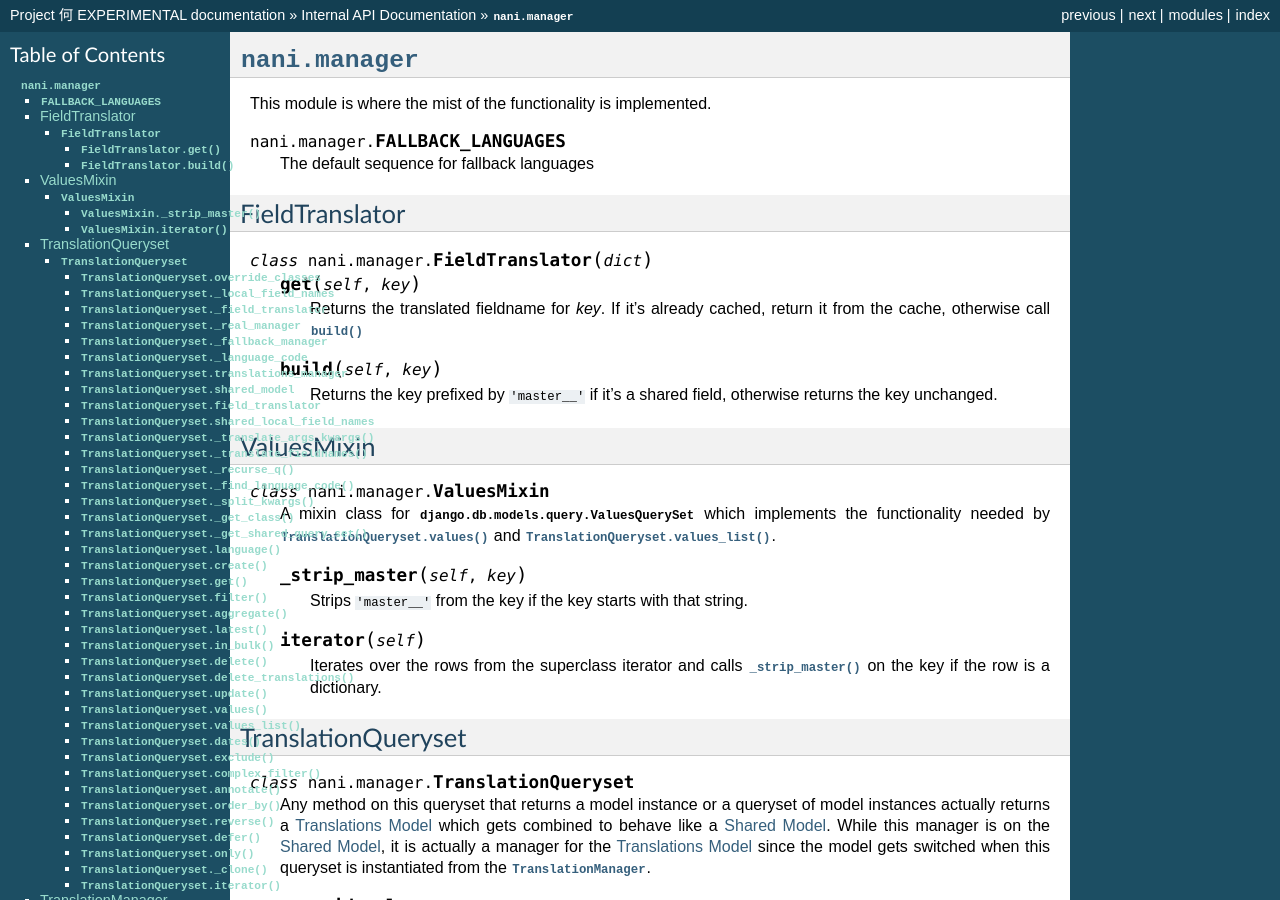
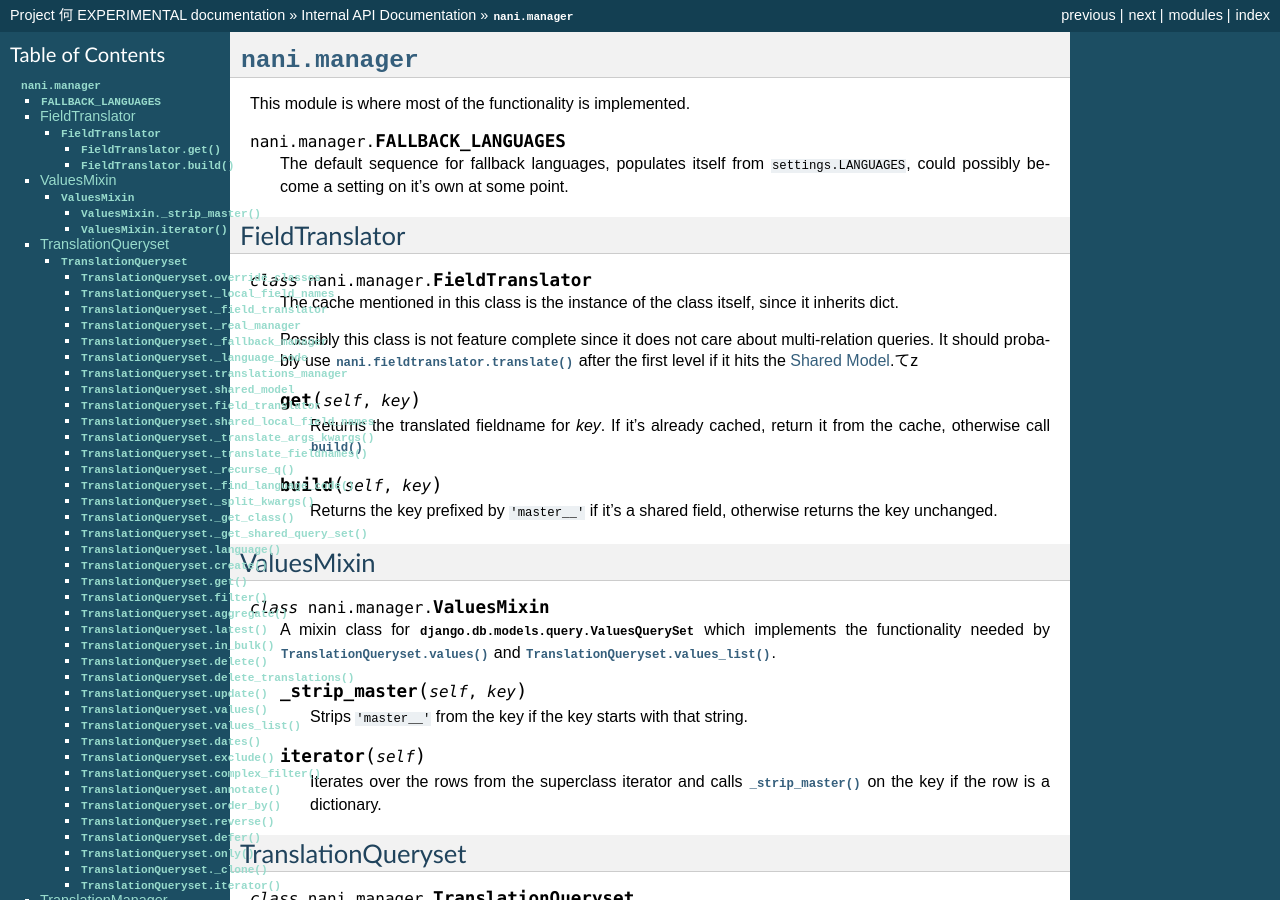
Before and after one commit to KristianOellegaard/django-hvad, a Sphinx documentation site: the page built from docs/internal/manager.rst, in a window 1280 px wide and 900 px high. Built offline with Sphinx 7.4.7, drawn with Linux system fonts in a browser that asks for light colours.

Commit message:
slight docs improvements

```diff
--- a/docs/internal/manager.rst
+++ b/docs/internal/manager.rst
@@ -4,18 +4,28 @@
 
 .. module:: nani.manager
 
-This module is where the mist of the functionality is implemented.
+This module is where most of the functionality is implemented.
 
 .. data:: FALLBACK_LANGUAGES
 
-    The default sequence for fallback languages
+    The default sequence for fallback languages, populates itself from
+    ``settings.LANGUAGES``, could possibly become a setting on it's own at some
+    point.
 
 
 ***************
 FieldTranslator
 ***************
 
-.. class:: FieldTranslator(dict)
+.. class:: FieldTranslator
+
+    The cache mentioned in this class is the instance of the class itself, since
+    it inherits dict.
+
+    Possibly this class is not feature complete since it does not care about
+    multi-relation queries. It should probably use
+    :func:`nani.fieldtranslator.translate` after the first level if it hits
+    the :term:`Shared Model`.てz
 
     .. method:: get(self, key)
 
```
